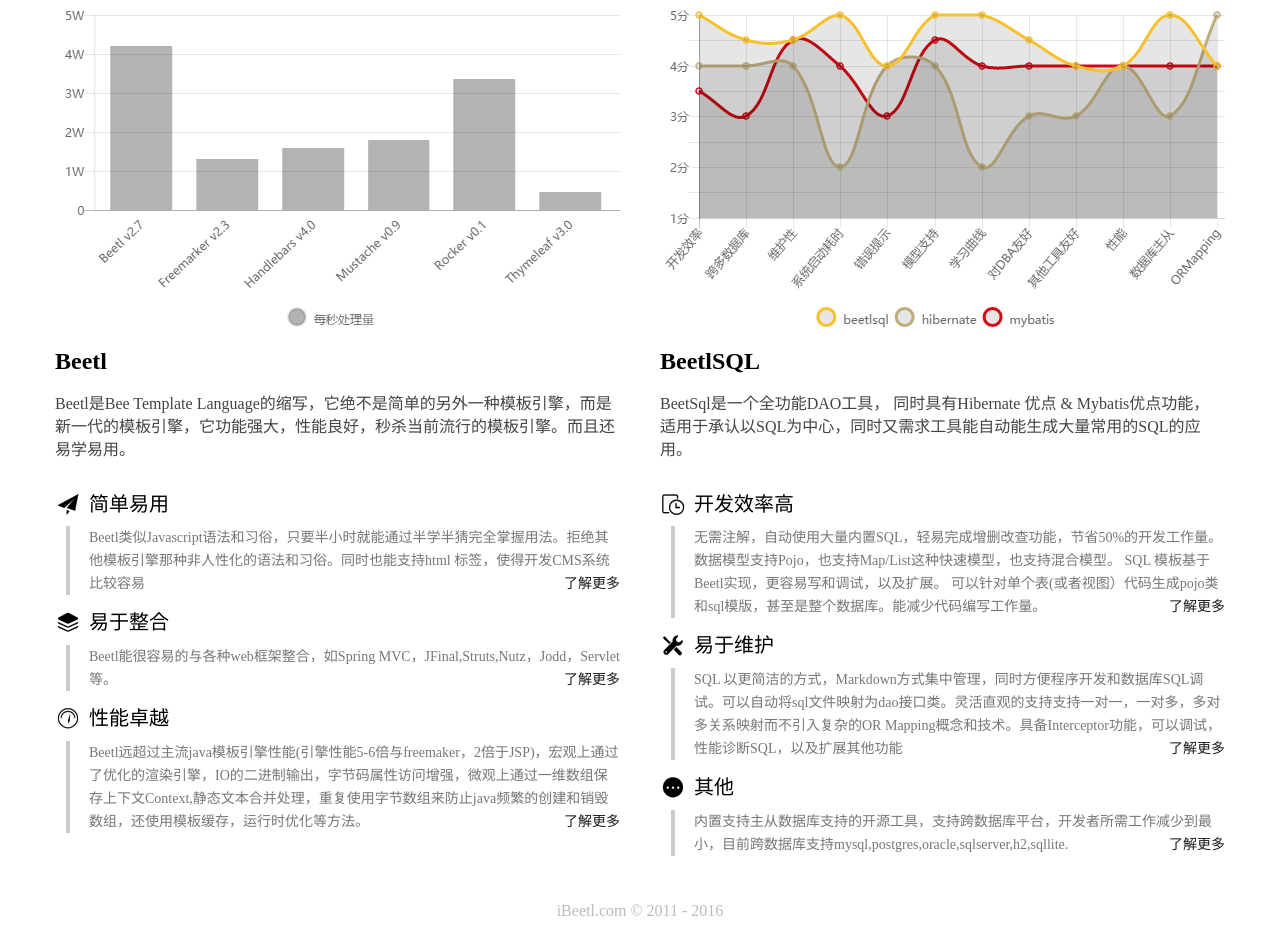
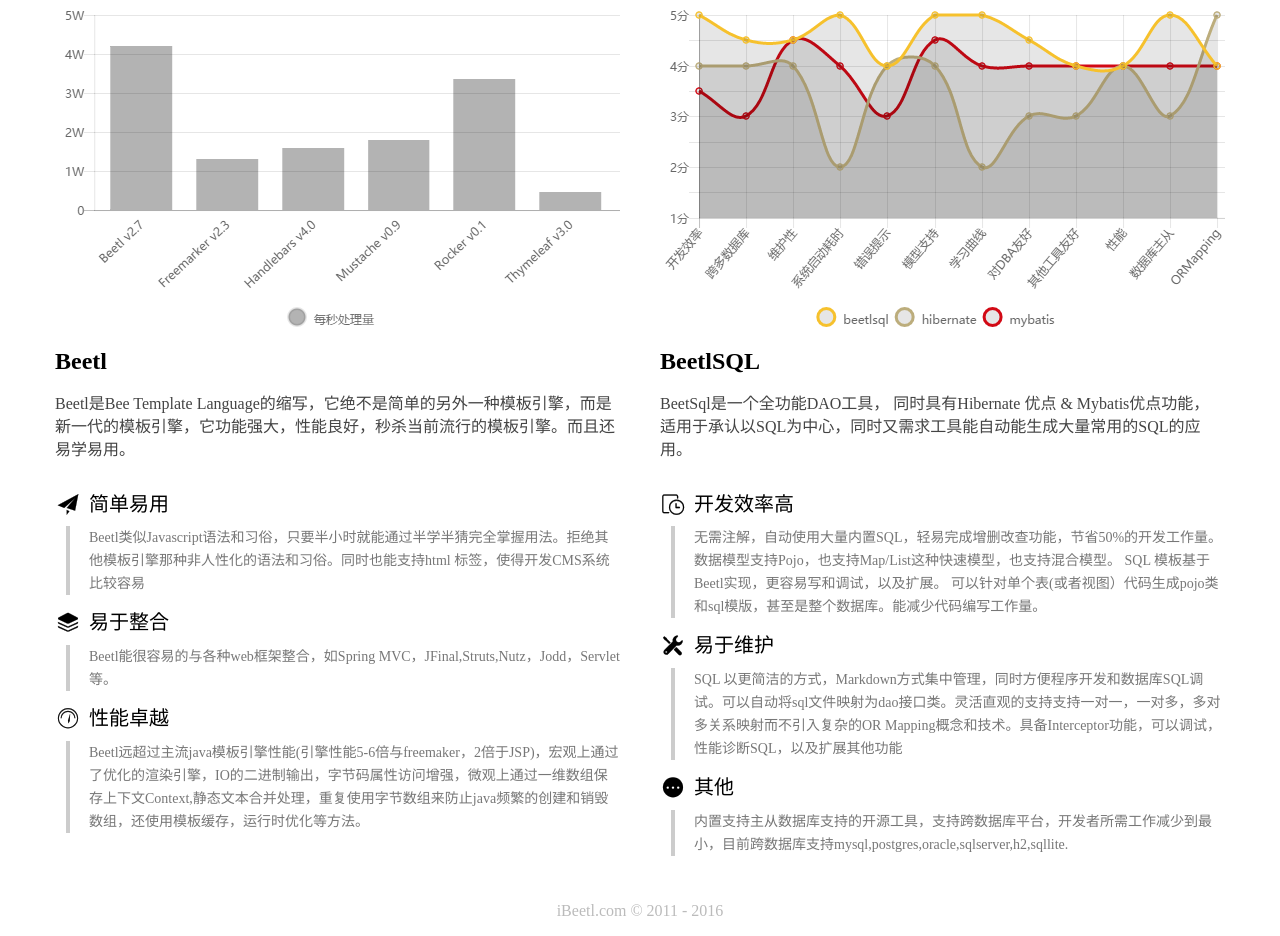
Before and after one commit to javamonkey/javamonkey.github.io, a plain HTML site: page index.html in a window 1280 px wide. Shown: the part 103-1039 px from the top of the page. Drawn offline with nearby package versions, Linux system fonts and the light colour scheme.

Commit message:
去掉了了解更多的链接

```diff
--- a/index.html
+++ b/index.html
@@ -50,8 +50,6 @@
 			.product-explain .merits li{width:100%;box-sizing:border-box}
 			.product-explain .merits li .img{font-size:20px;padding:10px 0}
 			.product-explain .merits li .img i{font-size:26px;position:relative;top:3px;margin-right:8px}
-			.product-explain a{color:#19191b;text-decoration:none;float:right}
-			.product-explain a:hover{text-decoration:underline}
 			.product-explain .explain{line-height:23px;position:relative;font-size:14px;color:#777;box-sizing:border-box;padding-left:34px}
 			.product-explain .explain:before{content:"";position:absolute;top:0;left:11px;width:4px;height:100%;background:#ccc}
 
@@ -142,20 +140,17 @@
 								<div class="img"><i class="iconfont icon-fly"></i>简单易用</div>
 								<div class="explain">
 									Beetl类似Javascript语法和习俗，只要半小时就能通过半学半猜完全掌握用法。拒绝其他模板引擎那种非人性化的语法和习俗。同时也能支持html 标签，使得开发CMS系统比较容易
-									<a href="guide/beetl.html#_基本用法">了解更多</a>
 								</div>
 							</li>
 							<li>
 								<div class="img"><i class="iconfont icon-block"></i>易于整合</div>
 								<div class="explain">
 									Beetl能很容易的与各种web框架整合，如Spring MVC，JFinal,Struts,Nutz，Jodd，Servlet等。
-									<a href="guide/beetl.html#_web集成">了解更多</a>
 								</div>
 							</li>
 							<li>
 								<div class="img"><i class="iconfont icon-speed"></i>性能卓越</div>
 								<div class="explain">Beetl远超过主流java模板引擎性能(引擎性能5-6倍与freemaker，2倍于JSP)，宏观上通过了优化的渲染引擎，IO的二进制输出，字节码属性访问增强，微观上通过一维数组保存上下文Context,静态文本合并处理，重复使用字节数组来防止java频繁的创建和销毁数组，还使用模板缓存，运行时优化等方法。
-									<a href="guide/beetl.html#_性能测试对比">了解更多</a>
 								</div>
 							</li>
 						</ul>
@@ -173,21 +168,18 @@
 								<div class="img"><i class="iconfont icon-gongzuo"></i>开发效率高</div>
 								<div class="explain">
 									无需注解，自动使用大量内置SQL，轻易完成增删改查功能，节省50%的开发工作量。 数据模型支持Pojo，也支持Map/List这种快速模型，也支持混合模型。 SQL 模板基于Beetl实现，更容易写和调试，以及扩展。 可以针对单个表(或者视图）代码生成pojo类和sql模版，甚至是整个数据库。能减少代码编写工作量。
-									<a href="guide/beetlsql.html">了解更多</a>
 								</div>
 							</li>
 							<li>
 								<div class="img"><i class="iconfont icon-weihu"></i>易于维护</div>
 								<div class="explain">
 									SQL 以更简洁的方式，Markdown方式集中管理，同时方便程序开发和数据库SQL调试。可以自动将sql文件映射为dao接口类。灵活直观的支持支持一对一，一对多，多对多关系映射而不引入复杂的OR Mapping概念和技术。具备Interceptor功能，可以调试，性能诊断SQL，以及扩展其他功能
-									<a href="guide/beetlsql.html">了解更多</a>
 								</div>
 							</li>
 							<li>
 								<div class="img"><i class="iconfont icon-qita"></i>其他</div>
 								<div class="explain">
 									内置支持主从数据库支持的开源工具，支持跨数据库平台，开发者所需工作减少到最小，目前跨数据库支持mysql,postgres,oracle,sqlserver,h2,sqllite.
-									<a href="guide/beetlsql.html">了解更多</a>
 								</div>
 							</li>
 						</ul>
```
